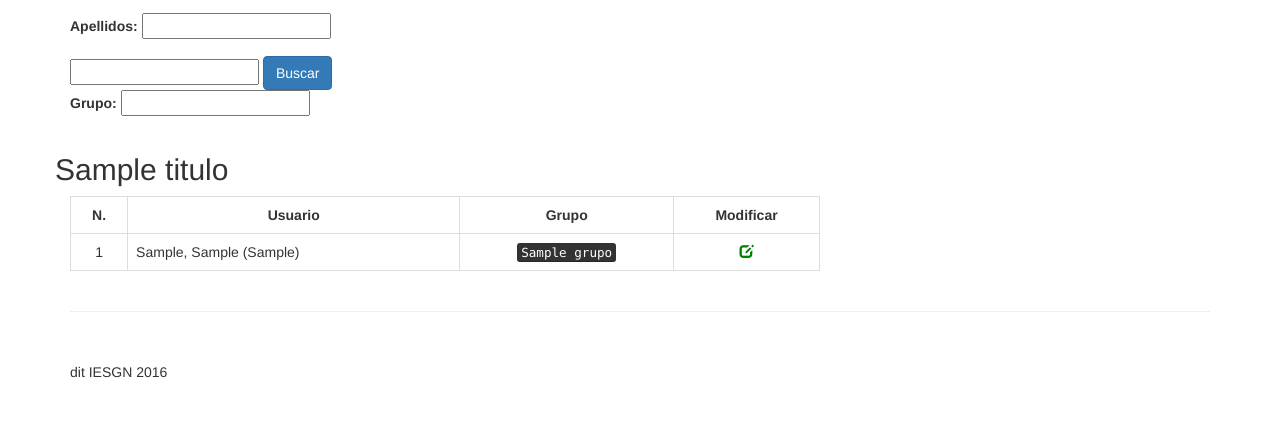
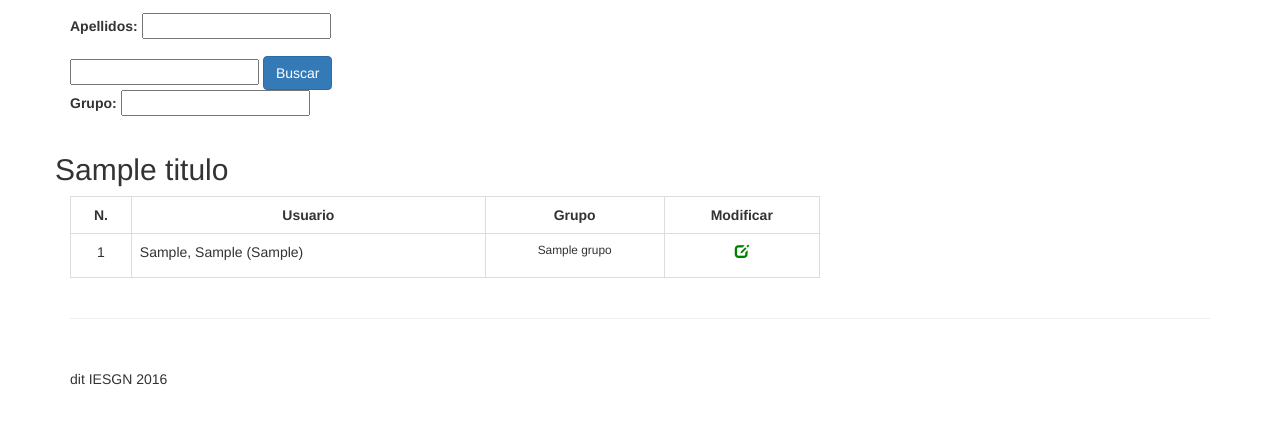
Before and after one commit to iesgn/gestiona_iesgn, a Django app: template usuarios/templates/listar.html in a window 1280 px wide. Shown: the part 157-581 px from the top of the page. Run offline with Django 3.2, Linux system fonts and the light colour scheme; the template is opened without the code that fills it: most values are stand-ins (such as "Sample title", 1, 10 or a date in 2020); form fields are guessed from the names that the template uses; some libraries are stand-ins or nearby versions.

Commit message:
Varios grupos

```diff
--- a/usuarios/templates/listar.html
+++ b/usuarios/templates/listar.html
@@ -51,7 +51,7 @@
         <td class="text-center">{{forloop.counter}}</td>
         <td>{{r.sn.0}}, {{r.givenname.0}} ({{r.uid.0}})</td>
         {% autoescape off %}
-        <td class="text-center"><kbd>{{r.grupo}}</kbd></td>
+        <td class="text-center"><p class="small">{{r.grupo}}</p></td>
         {% endautoescape %}
         <td class="text-center"><a href="{{SITE_URL}}/usuarios/update/{{r.uid.0}}"><span class="glyphicon glyphicon-edit" style="color:green" aria-hidden="true"></span></a></td>
       </tr>
```
